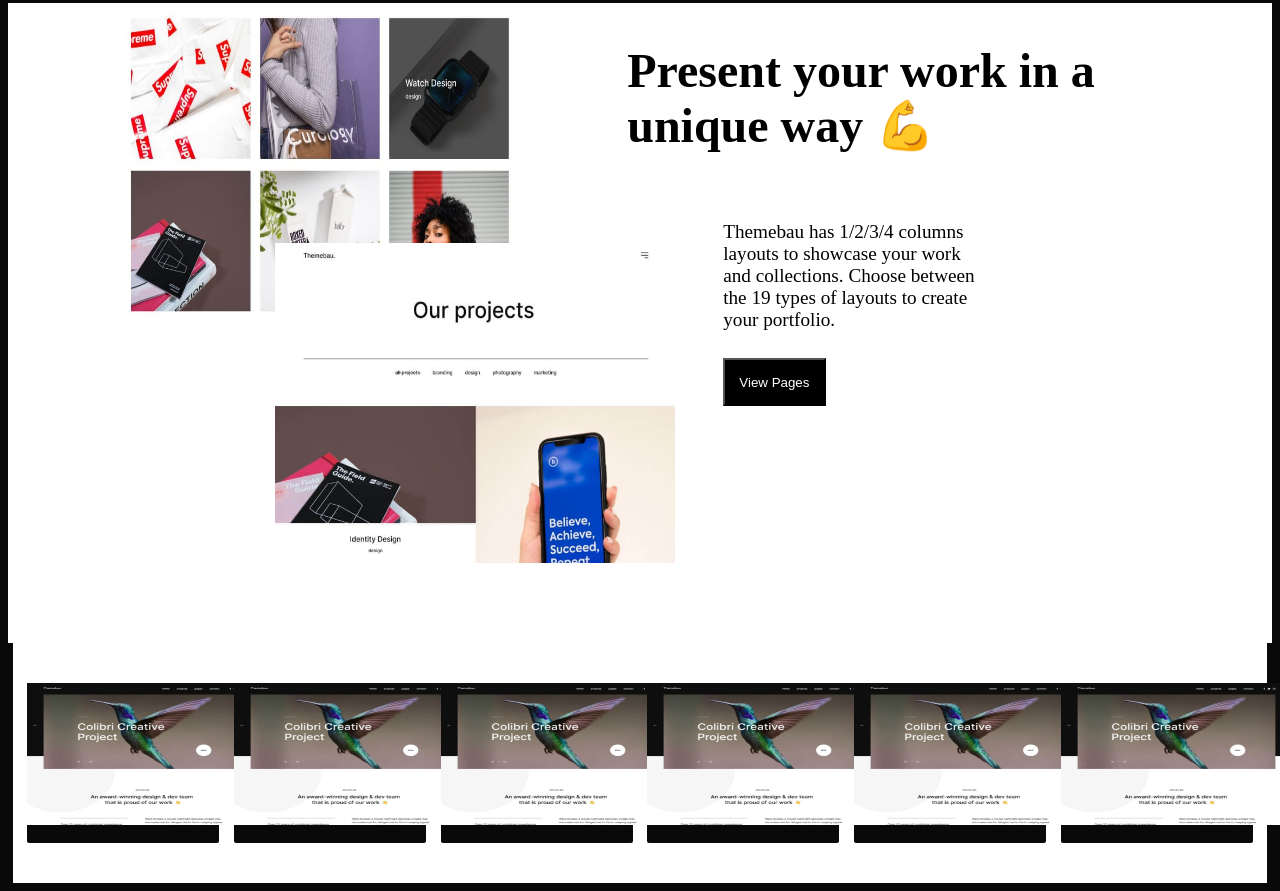
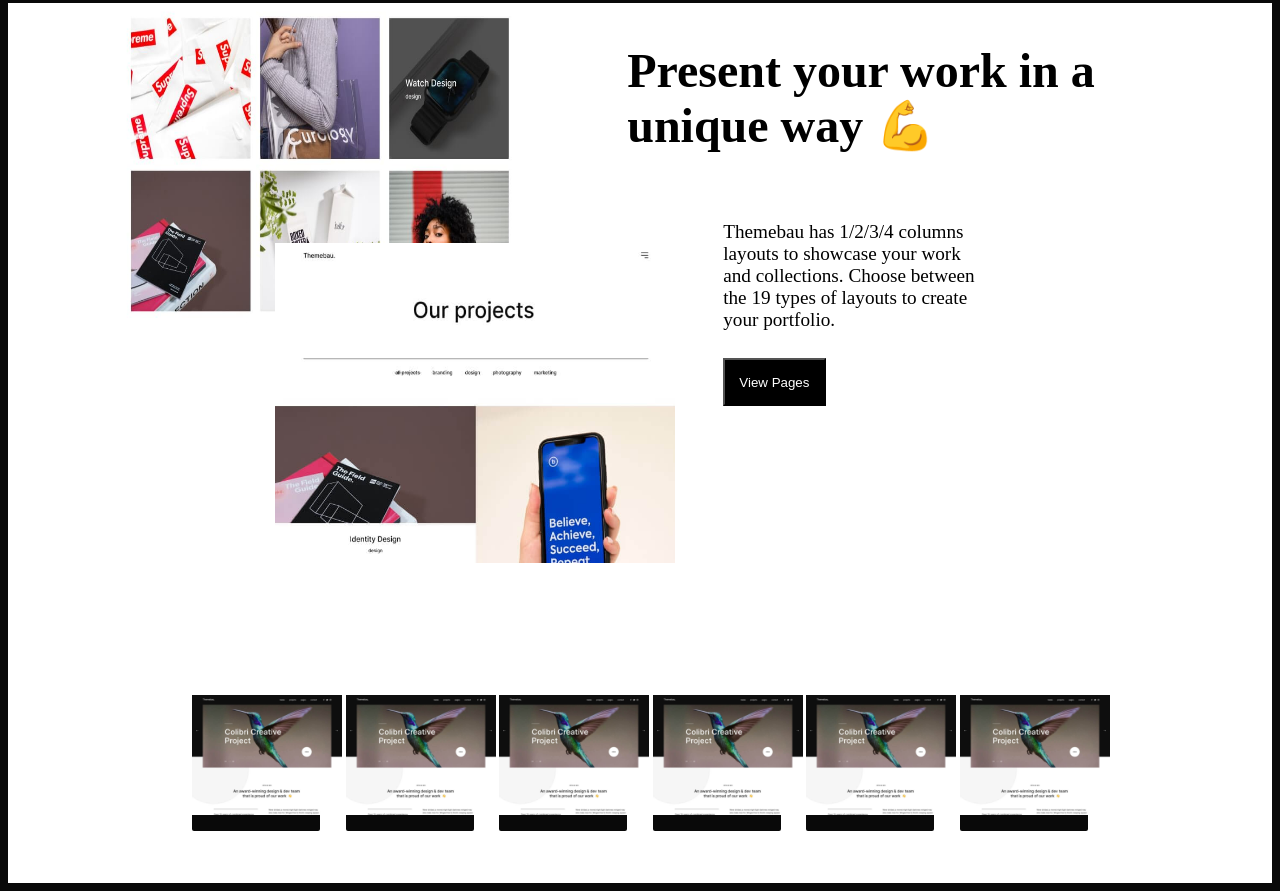
Before and after one commit to htsalhagbani/FlexLab, a plain HTML site: page index.html in a window 1280 px wide. Shown: the part 2952-3843 px from the top of the page. Drawn offline with Linux system fonts and the light colour scheme.

Commit message:
modify imag

```diff
--- a/index.html
+++ b/index.html
@@ -142,29 +142,31 @@
         <div class="images-row">
             <div class="continer-images">
             <div class="img4">
-                <img src="img1.jpg" alt="img1" width="231vw"
-                height="142vh">
+                <img src="img1.jpg" alt="img1" width="150vw"
+                height="120vh">
             </div>
             <div class="img4">
-                <img src="img1.jpg" alt="img1" width="231vw"
-                height="142vh">
+               <img src="img1.jpg" alt="img1" width="150vw"
+                height="120vh">
             </div>
             <div class="img4">
-                <img src="img1.jpg" alt="img1" width="231vw"
-                height="142vh">
+               <img src="img1.jpg" alt="img1" width="150vw"
+                height="120vh">
             </div>
             <div class="img4">
-                <img src="img1.jpg" alt="img1" width="231vw"
-                height="142vh">
+               <img src="img1.jpg" alt="img1" width="150vw"
+                height="120vh">
             </div>
             <div class="img4">
-                <img src="img1.jpg" alt="img1" width="231vw"
-                height="142vh">
+               <img src="img1.jpg" alt="img1" width="150vw"
+                height="120vh">
             </div>
             <div class="img4">
-                <img src="img1.jpg" alt="img1" width="231vw"
-                height="142vh">
+               <img src="img1.jpg" alt="img1" width="150vw"
+                height="120vh">
             </div>
+
+
         </div>
 
         </div>
--- a/style.css
+++ b/style.css
@@ -175,21 +175,22 @@ justify-content: space-evenly;
     display: flex;
     justify-content: center;
     align-items: center;
+    background-color:white;
   }
 
   .continer-images{
-    background-color: white;
-    width: 98vw;
+    background-color:white;
+    width: 70vw;
     height: 30vh;
     display: flex;
     flex-direction: row;
-    justify-content: space-evenly;
+    justify-content: space-between;
     align-items: center;
   }
 
   .img4{
-    width: 15vw;
-    height: 20vh;
+    width: 10vw;
+    height: 17vh;
     border-radius: 2px;
     color: white;
     font-size: 1.2rem;
```
